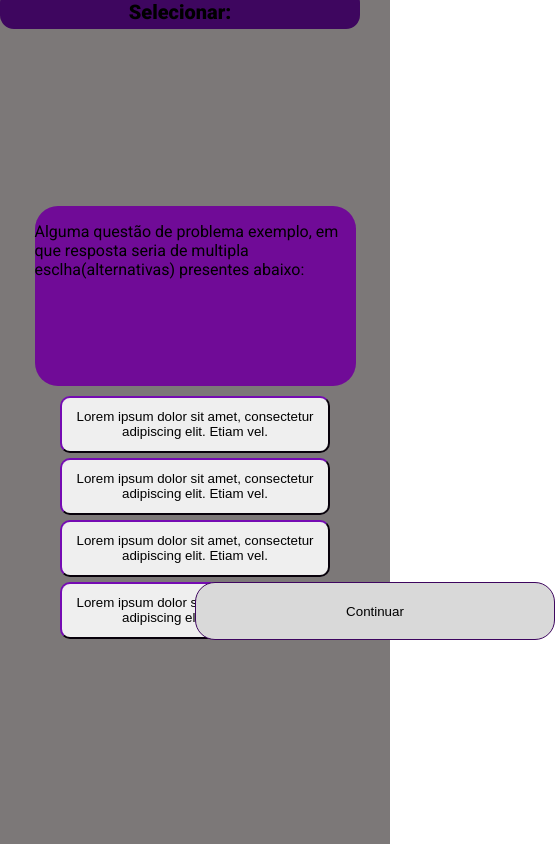
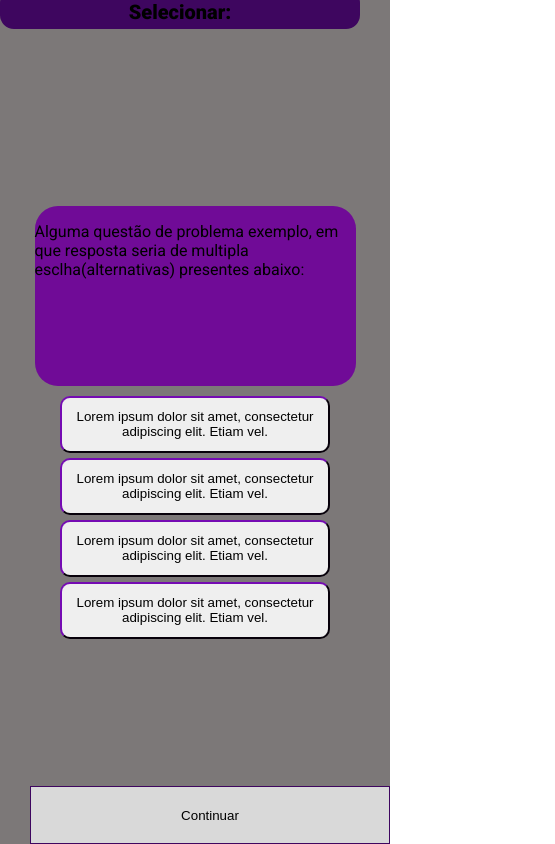
Before and after one commit to RafaelFing25/Feira-Matematica, a Next.js app: page / in a window 390 px wide. Shown: the whole page, 555 px wide, since content can reach past the window. Built offline with nearby package versions, Linux system fonts and the light colour scheme.

Commit message:
Update card.module.css

```diff
--- a/styles/components/card.module.css
+++ b/styles/components/card.module.css
@@ -159,8 +159,9 @@
         position: absolute;
         width: 360px;
         height: 58px;
-        left: 0px;
-        top: 582px;
+        right: 0px;
+        bottom: 0px;
+        border-radius: 0px;
 
         background: #D9D9D9;
     }
```
